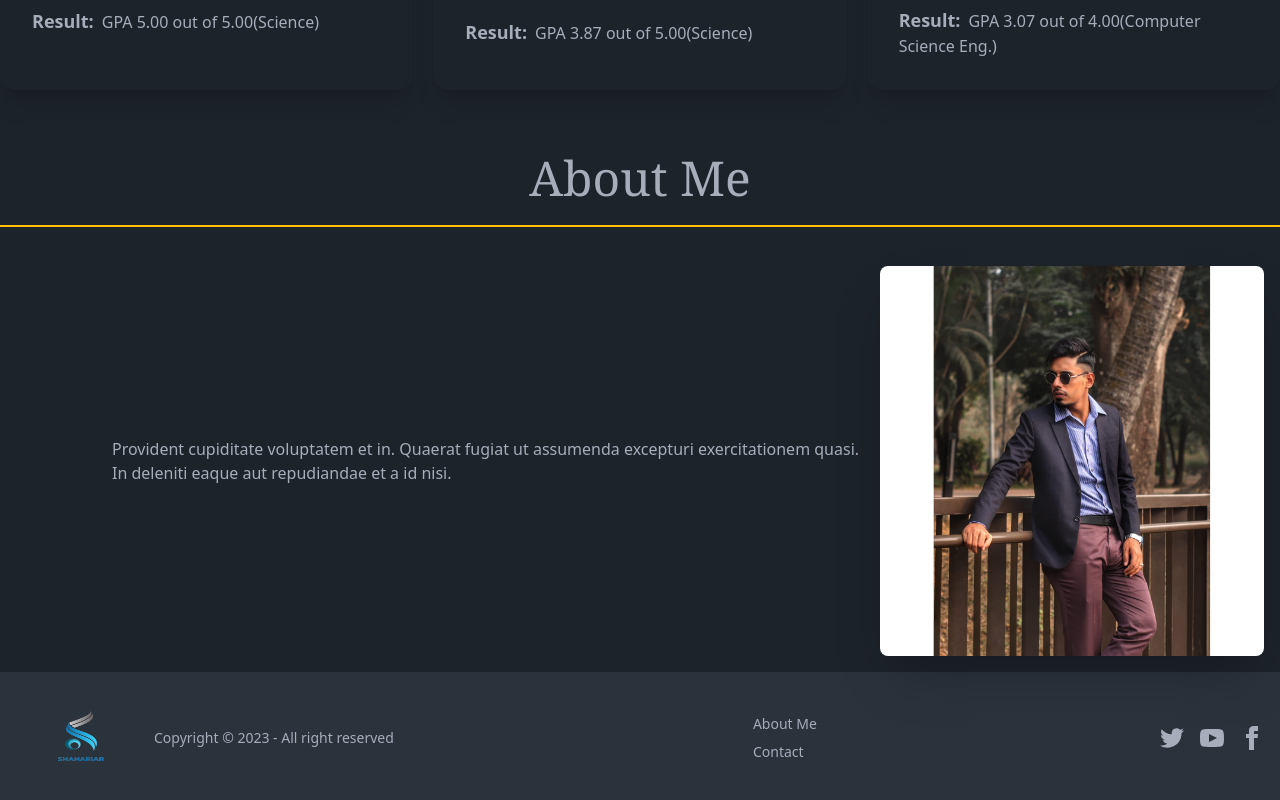
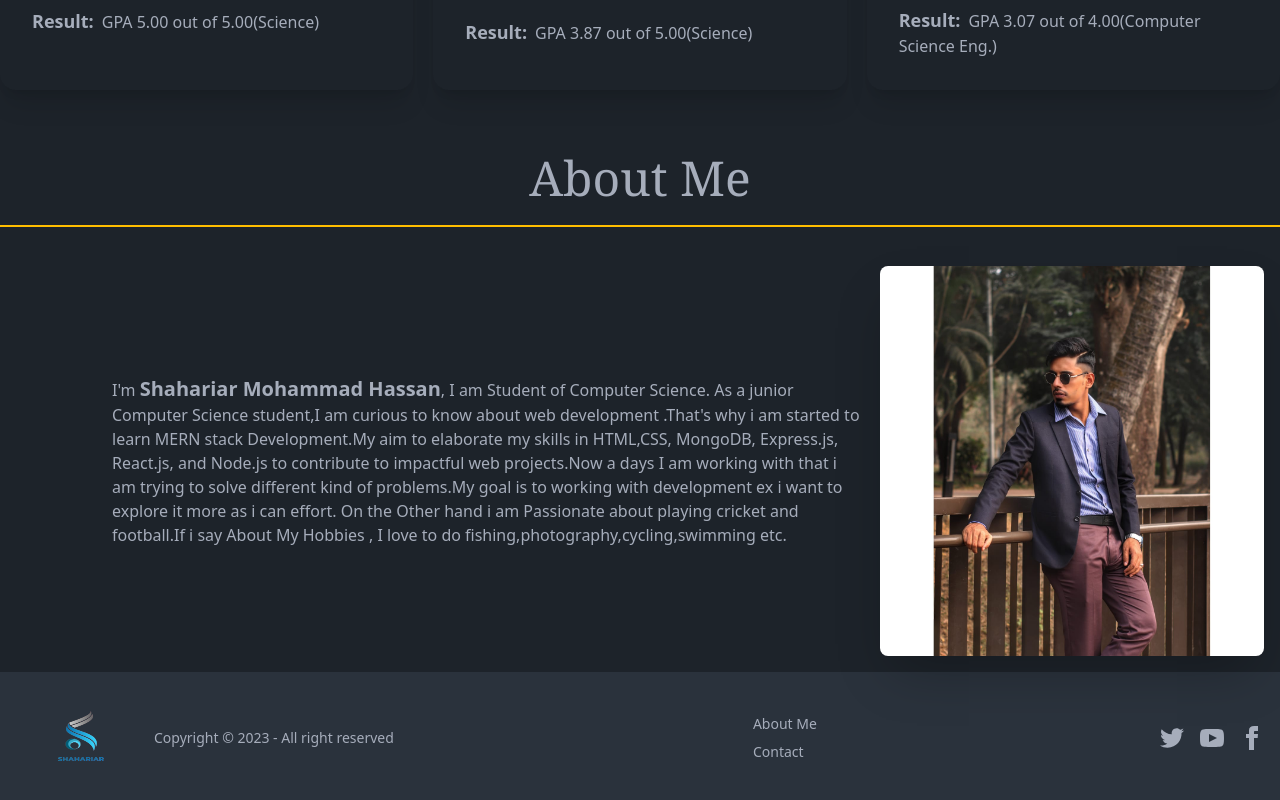
Before and after one commit to shahariarshan/shahariar-portfolio, a React (Vite) app: page / in a window 1280 px wide. Shown: the part 2843-3643 px from the top of the page. Built offline with nearby package versions, Linux system fonts and the light colour scheme.

Commit message:
Give 3 project and git hub link ,live site

```diff
--- a/src/About/About.jsx
+++ b/src/About/About.jsx
@@ -1,3 +1,4 @@
+import { Link } from 'react-router-dom';
 import about from '../../src/assets/3.jfif'
 
 const About = () => {
@@ -10,7 +11,14 @@ const About = () => {
 
           <div className='lg:pl-24'>
 
-            <p className="py-6 ">Provident cupiditate voluptatem et in. Quaerat fugiat ut assumenda excepturi exercitationem quasi. In deleniti eaque aut repudiandae et a id nisi.</p>
+
+            <p className="py-6 ">I'm <span className='font-bold text-xl'>Shahariar Mohammad Hassan</span>, I am Student of Computer Science. As a junior Computer Science student,I am curious to know about web development .That's why i am started to learn MERN stack Development.My aim to elaborate my skills in HTML,CSS, MongoDB, Express.js, React.js, and Node.js to contribute to impactful web projects.Now a days I am working with that i am trying to solve different kind of problems.My goal is to working with development ex i want to explore it more as i can effort.
+
+
+              On the Other hand i am  Passionate about playing cricket and football.If i say About My Hobbies , I love to do fishing,photography,cycling,swimming etc.
+
+
+            </p>
 
           </div>
           <img src={about} className="max-w-sm rounded-lg shadow-2xl" />
--- a/src/Components/Contact/ContactMe.jsx
+++ b/src/Components/Contact/ContactMe.jsx
@@ -0,0 +1,10 @@
+
+const ContactMe = () => {
+    return (
+        <div>
+            contacct me
+        </div>
+    );
+};
+
+export default ContactMe;
```
Lines whose indentation alone changed are shown as unchanged.
